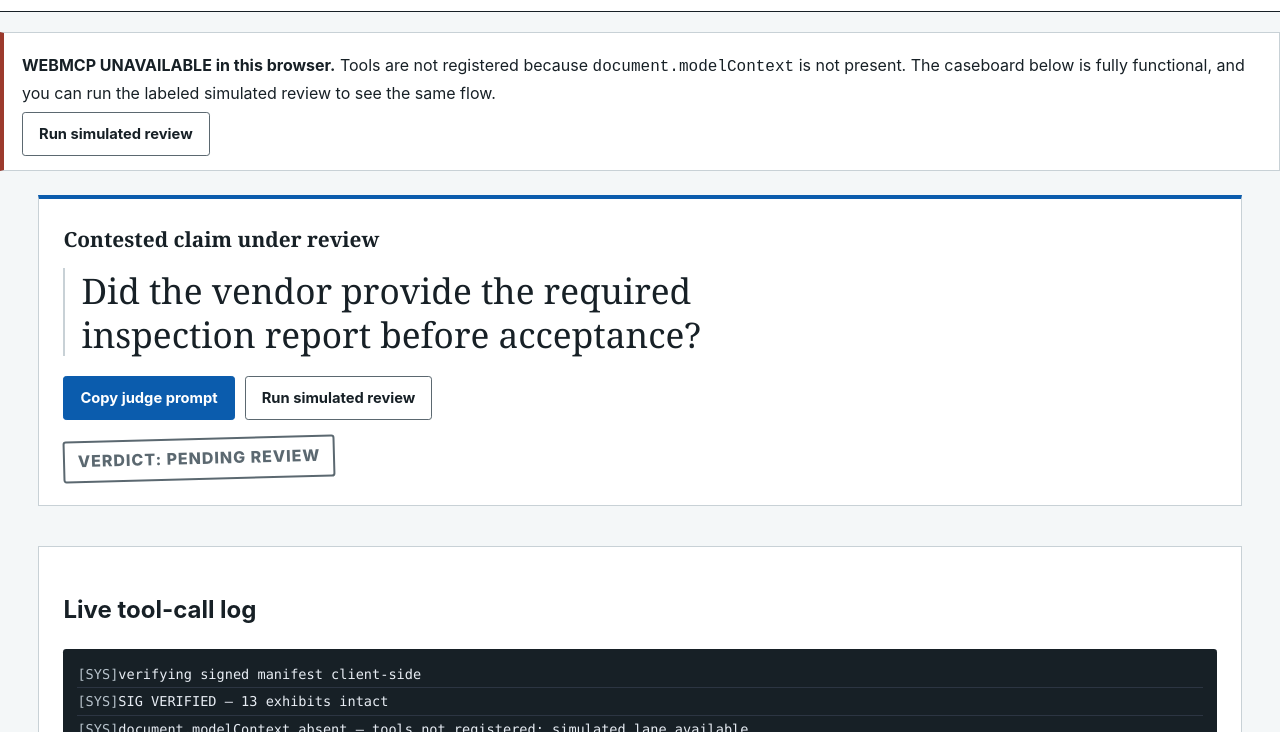
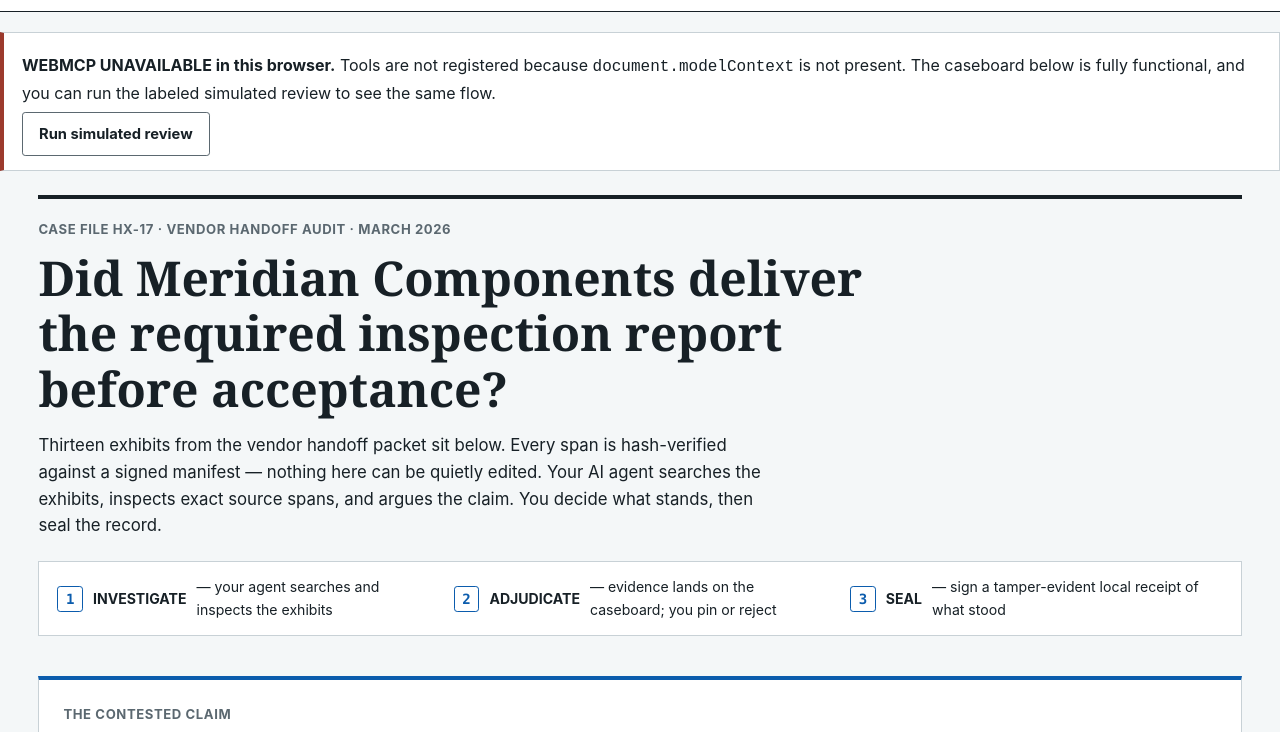
Before and after one commit to cjchanh/webmcp-evidence-desk, a website built with Vite: page index.html in a window 1280 px wide. Shown: the part 49-781 px from the top of the page. Built offline with nearby package versions, Linux system fonts and the light colour scheme.

Commit message:
evidence-desk: narrative restructure — case-file spine, orientation lede, three-step how-strip, claim demoted from duplicate hero

```diff
--- a/index.html
+++ b/index.html
@@ -7,6 +7,8 @@
   <link rel="stylesheet" href="/src/ui/styles.css" />
 </head>
 <body>
+  <a class="skip-link" href="#app">Skip to content</a>
+
   <header class="topbar">
     <div class="brand">
       <span class="brand-name">Evidence Desk</span>
@@ -27,33 +29,51 @@
     <button id="btn-run-sim-banner" type="button">Run simulated review</button>
   </div>
 
-  <a class="skip-link" href="#app">Skip to content</a>
+  <main id="app">
 
-  <main id="app">
-    <section id="claim-card" class="card claim-card" aria-labelledby="claim-title">
-      <h2 id="claim-title">Contested claim under review</h2>
+    <!-- The spine: what this is, in four lines -->
+    <section class="case-header">
+      <p class="eyebrow">CASE FILE HX-17 · VENDOR HANDOFF AUDIT · MARCH 2026</p>
+      <h1 class="case-question">Did Meridian Components deliver the required inspection report before acceptance?</h1>
+      <p class="lede">
+        Thirteen exhibits from the vendor handoff packet sit below.
+        Every span is hash-verified against a signed manifest — nothing here can be
+        quietly edited. Your AI agent searches the exhibits, inspects exact source
+        spans, and argues the claim. You decide what stands, then seal the record.
+      </p>
+      <ol class="how-strip" aria-label="How this works">
+        <li><span class="step-num">1</span><strong>INVESTIGATE</strong> — your agent searches and inspects the exhibits</li>
+        <li><span class="step-num">2</span><strong>ADJUDICATE</strong> — evidence lands on the caseboard; you pin or reject</li>
+        <li><span class="step-num">3</span><strong>SEAL</strong> — sign a tamper-evident local receipt of what stood</li>
+      </ol>
+    </section>
+
+    <!-- The contested claim + the two ways to run the review -->
+    <section class="card claim-card" aria-labelledby="claim-heading">
+      <p class="eyebrow">THE CONTESTED CLAIM</p>
       <blockquote id="claim-text" class="claim-text">
-        Did the vendor provide the required inspection report before acceptance?
+        “The vendor provided the required inspection report before acceptance.”
       </blockquote>
       <div class="claim-actions">
-        <button id="btn-copy-judge-prompt" type="button" class="primary">Copy judge prompt</button>
+        <button id="btn-copy-judge-prompt" type="button" class="primary">Copy agent briefing</button>
         <button id="btn-run-sim-inline" type="button" hidden>Run simulated review</button>
         <span id="copy-feedback" class="feedback" role="status"></span>
       </div>
+      <p class="hint">Paste the briefing into an agent that can see this page. Its tool calls will appear in the provenance rail.</p>
       <div id="verdict-stamp" class="verdict-stamp verdict-pending" role="status">VERDICT: PENDING REVIEW</div>
     </section>
 
-    <section class="card log-card" aria-labelledby="log-title">
-      <h2 id="log-title">Live tool-call log</h2>
+    <section class="card log-card" aria-labelledby="log-heading">
+      <h2 id="log-heading">Provenance — live tool-call record</h2>
       <ol id="tool-log" class="tool-log"></ol>
       <span id="log-live-status" class="sr-only" role="status"></span>
     </section>
 
-    <section class="card board-card" aria-labelledby="board-title">
-      <h2 id="board-title">Caseboard — exhibits</h2>
+    <section class="card board-card" aria-labelledby="board-heading">
+      <h2 id="board-heading">Caseboard</h2>
       <p class="hint">
-        Agent tools may ADD exhibits only.
-        Pin / Remove / Reject / Seal are human-exclusive controls.
+        The agent may ADD exhibits only.
+        Pin, Remove, Reject, and Seal are human-exclusive controls.
       </p>
       <div id="exhibit-grid" class="exhibit-grid" aria-label="Exhibit cards"></div>
     </section>
@@ -63,10 +83,11 @@
       <span id="seal-status" class="feedback" role="alert"></span>
       <span class="hint">Seals a local session receipt referencing the accepted evidence hashes. No network. Tamper-evident, not tamper-proof.</span>
     </section>
+
   </main>
 
   <footer class="footer">
-    <span>Synthetic data only — vendor “Meridian Components Ltd” and all exhibits are invented.</span>
+    <span>Synthetic case file — vendor “Meridian Components Ltd” and all exhibits are invented.</span>
     <span>Receipts are tamper-evident, not tamper-proof, and are not authoritative legal signatures.</span>
   </footer>
 
--- a/src/ui/styles.css
+++ b/src/ui/styles.css
@@ -467,3 +467,69 @@ button.big {
     scroll-behavior: auto !important;
   }
 }
+
+/* --- Case-file spine -------------------------------------------------------- */
+
+.case-header {
+  border-top: 0.25rem solid var(--graphite);
+  padding-top: 20px;
+}
+
+.eyebrow {
+  font-size: 0.82rem;
+  font-weight: 700;
+  text-transform: uppercase;
+  letter-spacing: 0.045em;
+  color: var(--slate);
+  margin: 0 0 10px;
+}
+
+.case-question {
+  font-family: var(--font-serif);
+  font-size: clamp(1.9rem, 4.5vw, 3rem);
+  line-height: 1.15;
+  font-weight: 600;
+  margin: 0 0 16px;
+  max-width: 52rem;
+}
+
+.lede {
+  font-size: 1.05rem;
+  max-width: 46rem;
+  color: var(--graphite);
+  margin: 0 0 22px;
+}
+
+.how-strip {
+  list-style: none;
+  display: flex;
+  gap: 24px;
+  flex-wrap: wrap;
+  padding: 14px 18px;
+  margin: 0;
+  background: var(--white);
+  border: 0.08rem solid var(--line);
+}
+
+.how-strip li {
+  display: flex;
+  gap: 10px;
+  align-items: center;
+  font-size: 0.88rem;
+  min-width: 220px;
+  flex: 1;
+}
+
+.step-num {
+  font-family: var(--font-mono);
+  font-weight: 700;
+  color: var(--signal);
+  border: 0.08rem solid currentColor;
+  border-radius: 0.2rem;
+  width: 1.6rem;
+  height: 1.6rem;
+  display: inline-flex;
+  align-items: center;
+  justify-content: center;
+  flex-shrink: 0;
+}
```
